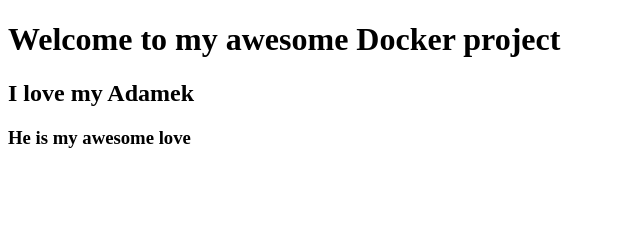
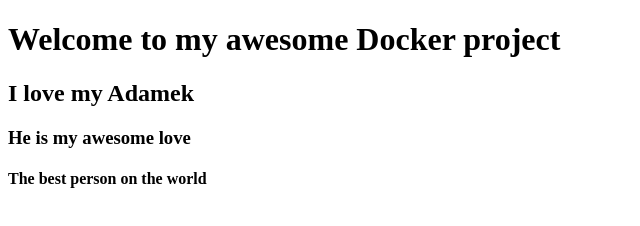
Before and after one commit to buca92/TestAutomationDocker, a plain HTML site: page index.html in a window 1280 px wide. Shown: the whole page, without its empty margins (0-640 px from the left). Drawn offline with Linux system fonts and the light colour scheme.

Commit message:
Another awesome love text

```diff
--- a/index.html
+++ b/index.html
@@ -9,6 +9,8 @@
 
 	<h3>He is my awesome love</h3>
 
+	<h4>The best person on the world</h4>
+
 </head>
 <body>
 
```
